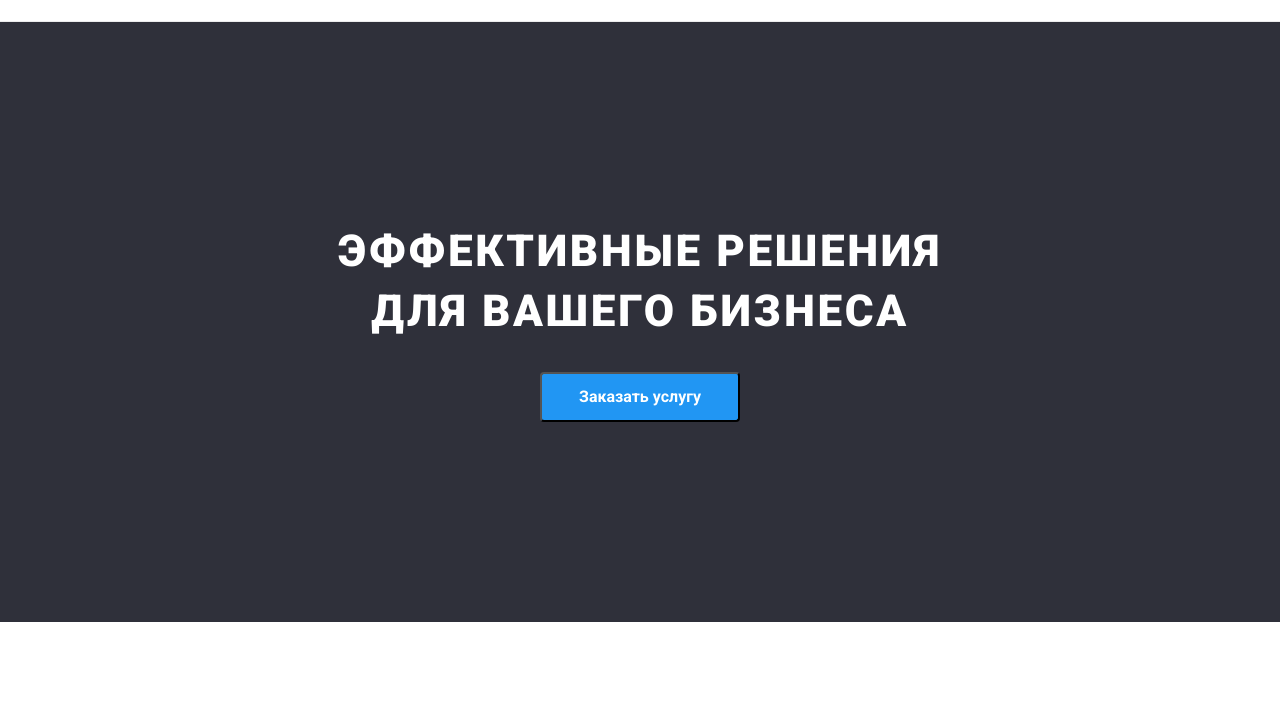
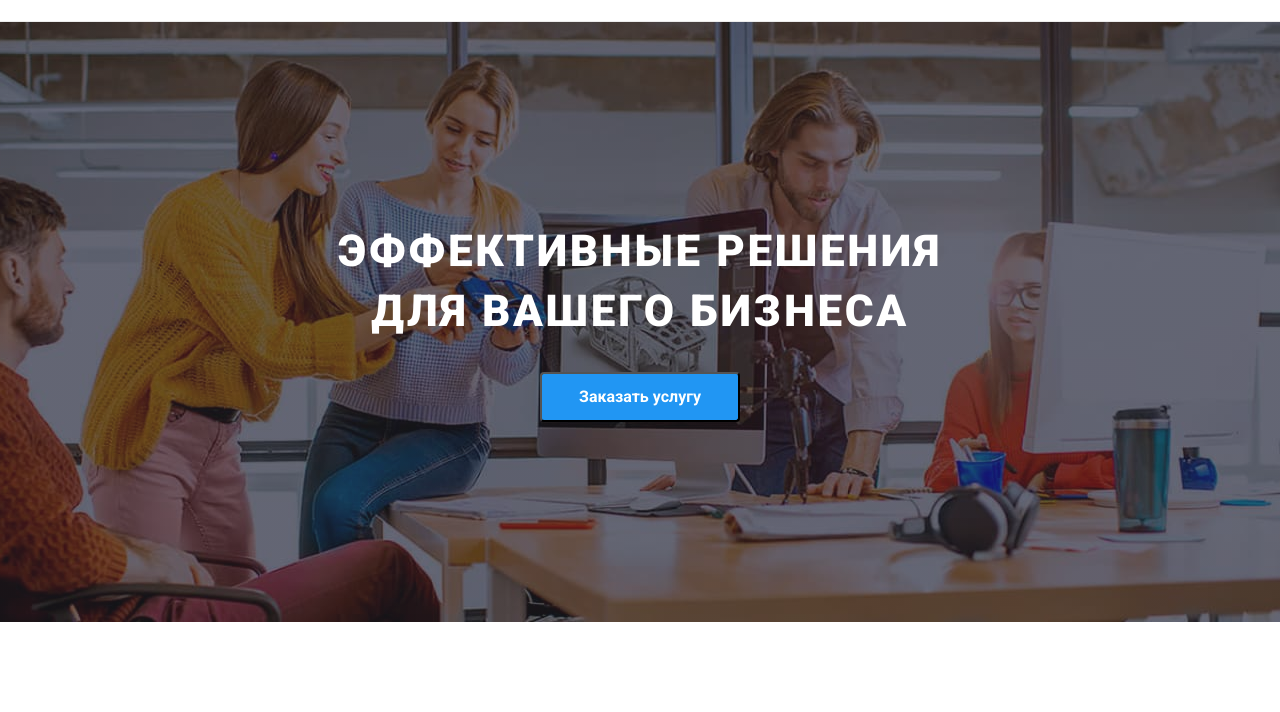
Before and after one commit to bestboost/goit-markup-hw-04, a plain HTML site: page index.html in a window 1280 px wide. Shown: the part 58-770 px from the top of the page. Drawn offline with nearby package versions, Linux system fonts and the light colour scheme.

Commit message:
додає фон хіро

```diff
--- a/css/style.css
+++ b/css/style.css
@@ -110,6 +110,28 @@ color: var(--main-text-color);
 
 /* hero */
 
+.hero {
+    padding-top: 200px;
+    padding-bottom: 200px;
+
+    background-color: #2F303A;
+    text-align: center;
+/* background hero Overlay */
+    max-width: 1600px;
+    height: 600px;
+    margin-left: auto;
+    margin-right: auto;
+    background-image: linear-gradient(
+         to right,
+        rgba(47, 48, 58, 0.4),
+        rgba(47, 48, 58, 0.4)
+    ),
+     url("../images/Hero_bg_img.jpg");
+    background-repeat: no-repeat;
+    background-position: center;
+    background-size: cover;
+}
+
 .hero-button {
     border-radius: 4px;
     padding: 10px 32px;
@@ -121,14 +143,6 @@ color: var(--main-text-color);
     font-family: inherit;
     font-weight: 700;
     font-size: 16px;
-    text-align: center;
-}
-
-.hero {
-    padding-top: 200px;
-    padding-bottom: 200px;
-
-    background-color: #2F303A;
     text-align: center;
 }
 
```
